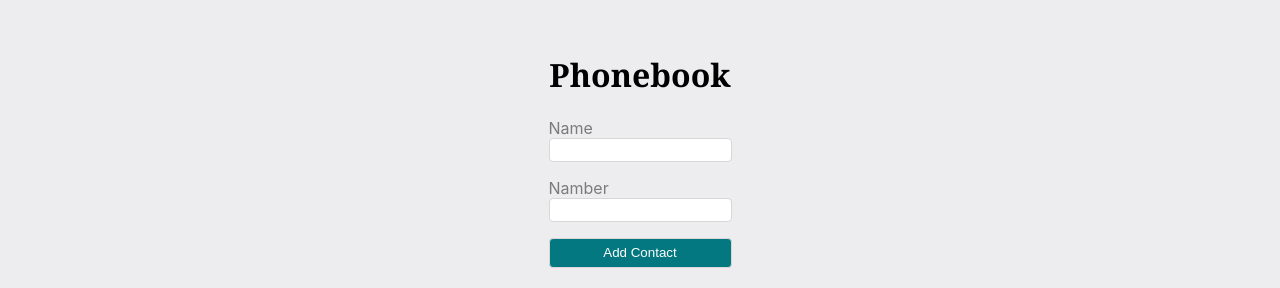
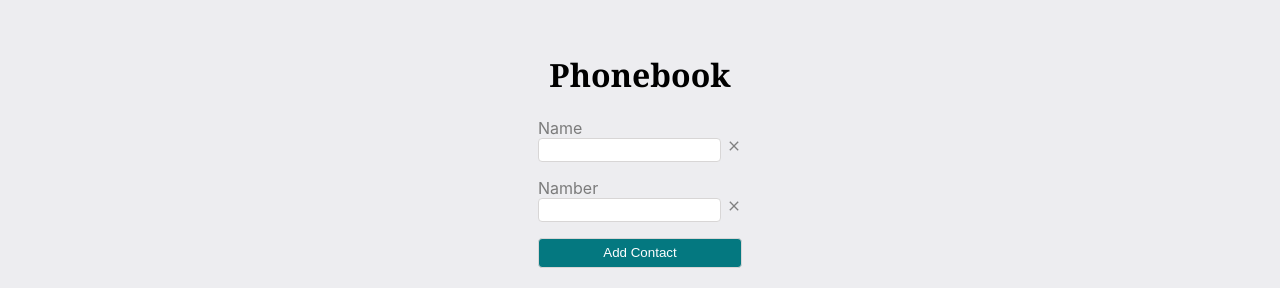
Before and after one commit to alexander-kulyk/goit-react-hw-07-phonebook, a React (Create React App) app: page / in a window 1280 px wide. Shown: the top 288 px of the page. Built offline with nearby package versions, Linux system fonts and the light colour scheme; no server answers.

Commit message:
handle clear input/ cross icon

```diff
--- a/package.json
+++ b/package.json
@@ -12,6 +12,7 @@
     "formik": "^2.2.9",
     "react": "^18.1.0",
     "react-dom": "^18.1.0",
+    "react-icons": "^4.7.1",
     "react-loader-spinner": "^5.3.4",
     "react-redux": "^8.0.5",
     "react-scripts": "5.0.1",
--- a/src/components/Form/Form.js
+++ b/src/components/Form/Form.js
@@ -1,25 +1,27 @@
 import { nanoid } from 'nanoid';
-import { Button, FormContact, Input, Label } from "./Form.styled";
+import { Button, CrossIcon, FormContact, Input, Label } from "./Form.styled";
 import { useDispatch, useSelector } from 'react-redux';
 //import { addNewCotact } from 'redux/phoneBookSlice';
 import { addContact } from 'redux/opirations';
 import { toast } from 'react-toastify';
+import { useState } from 'react';
 
 
 const idInputName = nanoid();
 const idInputNamber = nanoid();
 
+export const ContactForm = () =>{
+    const dispatch  = useDispatch();
+    const contacts = useSelector(state => state.contacts.items);
+    const [name, setName] = useState('');
+    const [phone, setPhone] = useState('')
 
 
 
-export const ContactForm = () =>{
-    const dispatch  = useDispatch();
-    const contacts = useSelector(state => state.contacts.items)
-
     const handleSubmit = e => {
         e.preventDefault();
-        console.log('contacts', contacts)
-        const form = e.target
+
+        //const form = e.target;
         const name = e.currentTarget.elements.name.value;
         const phone = e.currentTarget.elements.number.value;
 
@@ -29,39 +31,61 @@ export const ContactForm = () =>{
             toast.error(`${name} is already in contacts.`)
         }else{
             dispatch(addContact({ name, phone }));
-            form.reset();
+            //form.reset();
+            setName('');
+            setPhone('');
         }
     };
 
 
+    const handleClickCrossName = e =>{
+       setName('');
+
+    }
+    const handleClickCrossPhone = e =>{
+        setPhone('');
+
+     }
+
+
 
     return(
-        <FormContact onSubmit={handleSubmit}>
+        <FormContact onSubmit={handleSubmit} >
                     <Label htmlFor={idInputName}>
                     Name
                     </Label>
+                    <div>
                     <Input
                         type="text"
                         name="name"
                         pattern="^[a-zA-Zа-яА-Я]+(([' -][a-zA-Zа-яА-Я ])?[a-zA-Zа-яА-Я]*)*$"
                         title="Name may contain only letters, apostrophe, dash and spaces. For example Adrian, Jacob Mercer, Charles de Batz de Castelmore d'Artagnan"
                         required
+                        value={name}
 
                         id={idInputName}
+                        onChange={e => setName(e.target.value)}
                         />
+                        <CrossIcon onClick={handleClickCrossName}/>
+                    </div>
 
                         <Label htmlFor={idInputNamber}>
                             Namber
                         </Label>
+                        <div>
                             <Input
                                 type="tel"
                                 name="number"
                                 pattern="\+?\d{1,4}?[-.\s]?\(?\d{1,3}?\)?[-.\s]?\d{1,4}[-.\s]?\d{1,4}[-.\s]?\d{1,9}"
                                 title="Phone number must be digits and can contain spaces, dashes, parentheses and can start with +"
                                 required
+                                value={phone}
+                                id={idInputNamber}
 
-                            id={idInputNamber}
+                                onChange={e => setPhone(e.target.value)}
                                 />
+                            <CrossIcon onClick={handleClickCrossPhone}/>
+                        </div>
 
                         <Button  type="submit">Add Contact</Button>
                 </FormContact>
--- a/src/components/Form/Form.styled.js
+++ b/src/components/Form/Form.styled.js
@@ -1,4 +1,4 @@
-
+import { MdClose } from "react-icons/md"
 import styled from 'styled-components';
 
 
@@ -33,3 +33,15 @@ export const Button = styled.button`
 
     cursor: pointer;
 `;
+
+export const CrossIcon = styled(MdClose)`
+    margin-left: 5px;
+    color: gray;
+
+    :hover{
+        color: red;
+        cursor: pointer;
+
+        transform: scale(1.3);
+    }
+`;
```
Also changed, not shown: 1 other file (tests, documents, lock files or other folders). Lines whose indentation alone changed are shown as unchanged.
